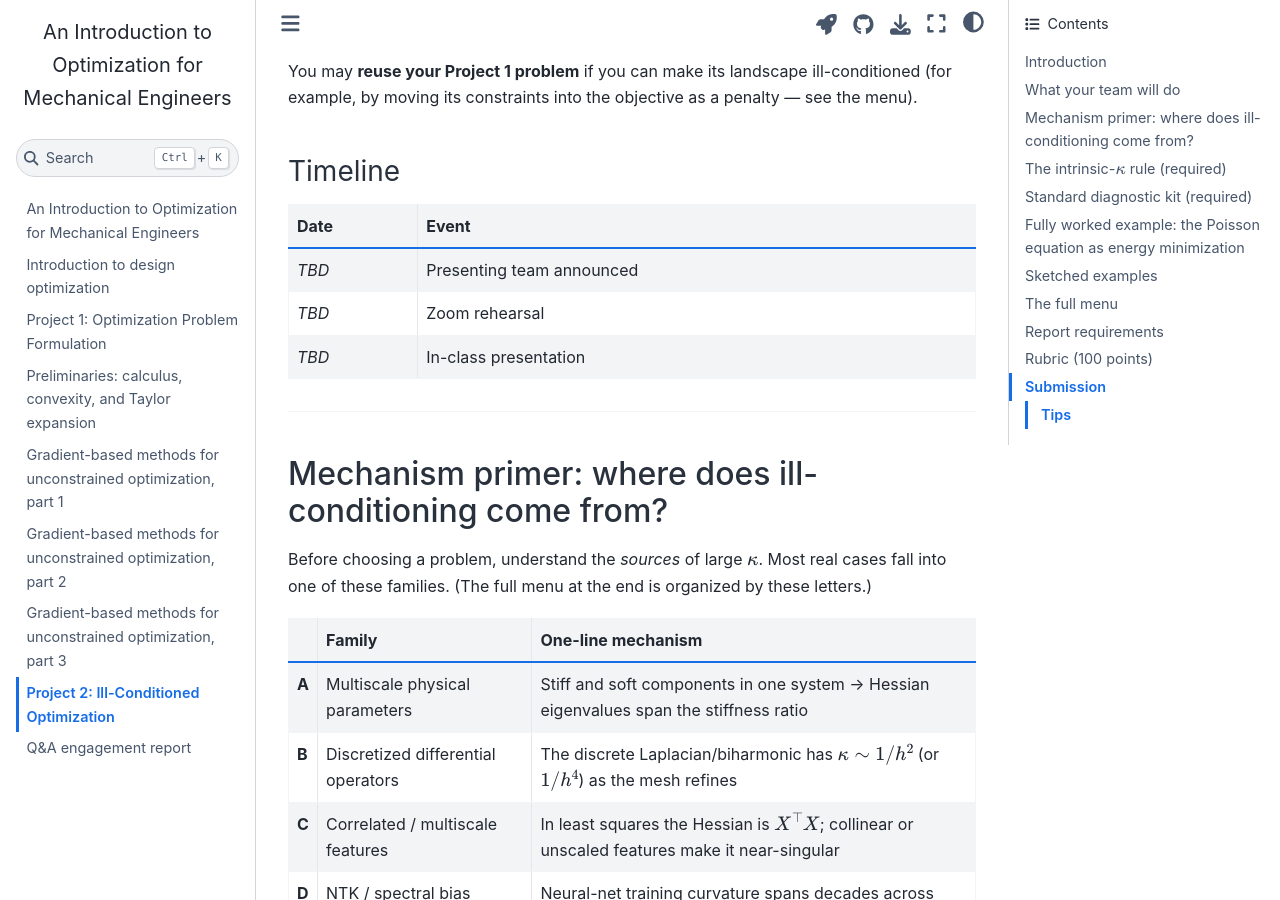
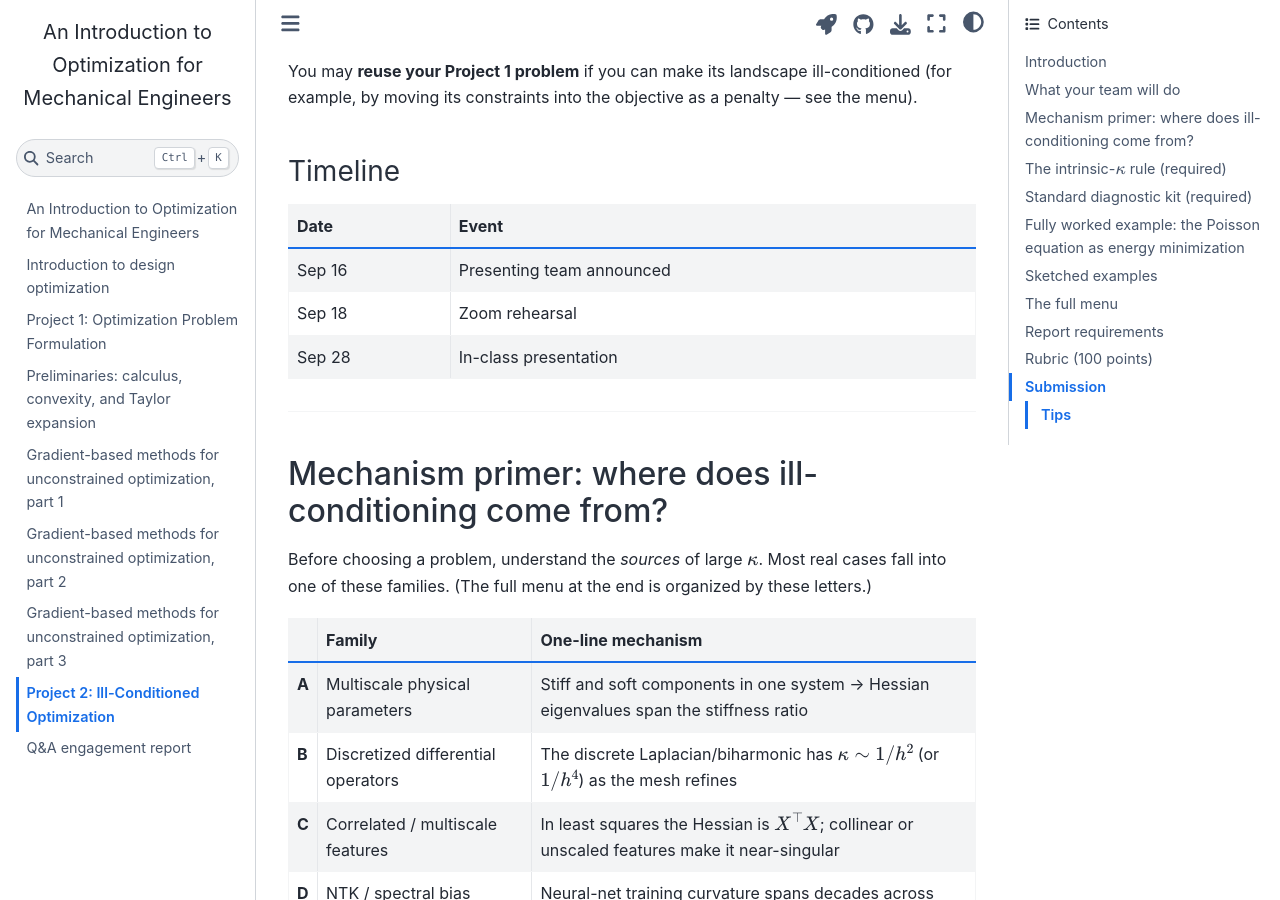
Before and after one commit to DesignInformaticsLab/DesignOptimization2025, a Jupyter Book: the page built from docs/project2.md, in a window 1280 px wide and 900 px high, scrolled down 1729 px. Built offline with Jupyter Book 1.0.4 settings and Sphinx 7.4.7 and the Sphinx Book theme 1.1.4, drawn with Linux system fonts in a browser that asks for light colours.

Commit message:
Set Project 2 timeline dates
Team announced Sep 16, Zoom rehearsal Sep 18, in-class presentations Sep 28.

Co-Authored-By: Claude Opus 4.8 <noreply@anthropic.com>

```diff
--- a/docs/project2.md
+++ b/docs/project2.md
@@ -88,9 +88,9 @@ You may **reuse your Project 1 problem** if you can make its landscape ill-condi
 
 | Date | Event |
 |------|-------|
-| _TBD_ | Presenting team announced |
-| _TBD_ | Zoom rehearsal |
-| _TBD_ | In-class presentation |
+| Sep 16 | Presenting team announced |
+| Sep 18 | Zoom rehearsal |
+| Sep 28 | In-class presentation |
 
 ---
 
```
